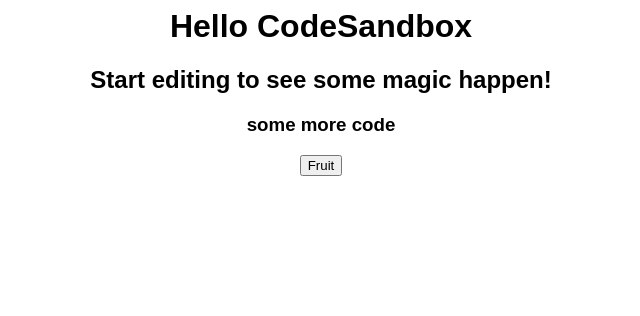
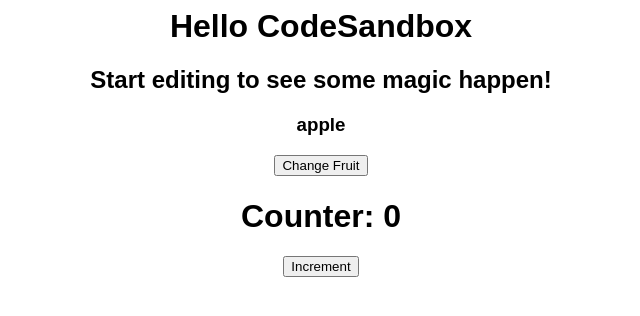
Before and after one commit to shivrajpro/react-step-by-step, a React (Vite) app: page / in a window 1280 px wide. Shown: the top 316 px of the page, without its empty margins (319-959 px from the left). Built offline with nearby package versions, Linux system fonts and the light colour scheme.

Commit message:
implement counter in react

```diff
--- a/src/App.jsx
+++ b/src/App.jsx
@@ -1,27 +1,25 @@
+import { useState } from "react";
 import "./styles.css";
+import Counter from "./Counter";
 
-const fruit = (name) => {
-  alert("from outside" + name);
-};
 export default function App() {
   let message = "Hello world";
   // debugger
   console.log("test", message);
 
-  const fruit = (name) => {
-    alert("inside " + name);
-  };
+  const [fruit, setFruit] = useState("apple");
 
-  function fruit2(name) {
-    alert("fruit2 " + name);
+  function handleFruitChange() {
+    setFruit("banana"); // component is re-rendered whenever a state variable is changed
   }
 
   return (
     <div className="App">
       <h1>Hello CodeSandbox</h1>
       <h2>Start editing to see some magic happen!</h2>
-      <h3>some more code</h3>
-      <button onClick={() => fruit2("banana")}>Fruit</button>
+      <h3>{fruit}</h3>
+      <button onClick={handleFruitChange}> Change Fruit</button>
+      <Counter />
     </div>
   );
 }
--- /dev/null
+++ b/src/Counter.jsx
@@ -0,0 +1,14 @@
+import React, { useState } from "react";
+
+const Counter = () => {
+  const [count, setCount] = useState(0);
+
+  return (
+    <div>
+      <h1>Counter: {count}</h1>
+      <button onClick={() => setCount(count + 1)}>Increment</button>
+    </div>
+  );
+};
+
+export default Counter;
```
